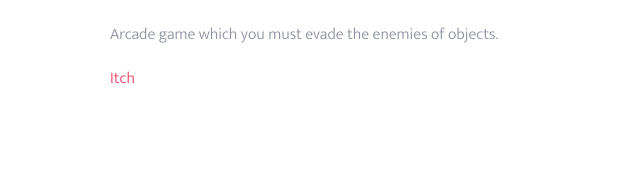
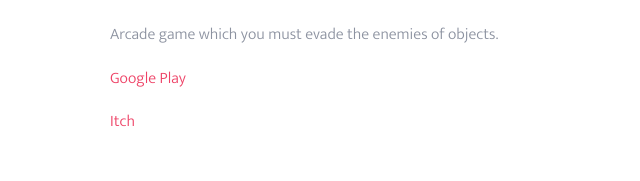
Before and after one commit to SongToSoft/Site, a plain HTML site: page docs/index.html in a window 1280 px wide. Shown: the part 1984-2165 px from the top of the page, 640-1280 px from the left. Drawn offline with Linux system fonts and the light colour scheme; files whose address does not match are found by name.

Commit message:
Update index.html

```diff
--- a/docs/index.html
+++ b/docs/index.html
@@ -158,6 +158,9 @@
               <h2 class="text-black">Dodger</h2>
             </div>
             <p>Arcade game which you must evade the enemies of objects.
+               <p>
+                <a href="https://play.google.com/store/apps/details?id=com.SongToSoft.Dodger">Google Play</a>
+              </p>
               <p>
                 <a href="https://takingaway.itch.io/dodger">Itch</a>
               </p>
```
